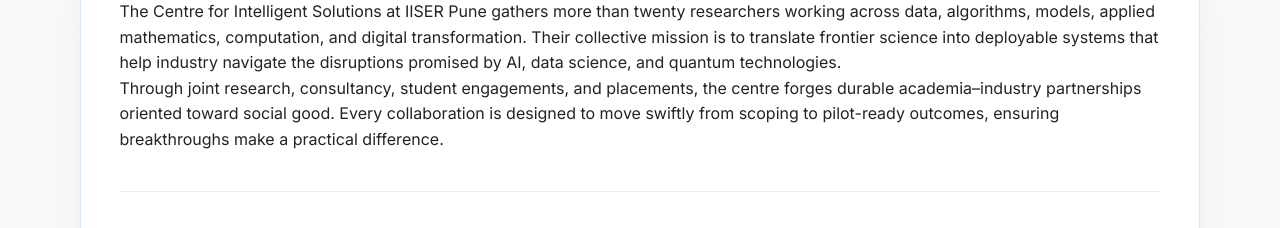
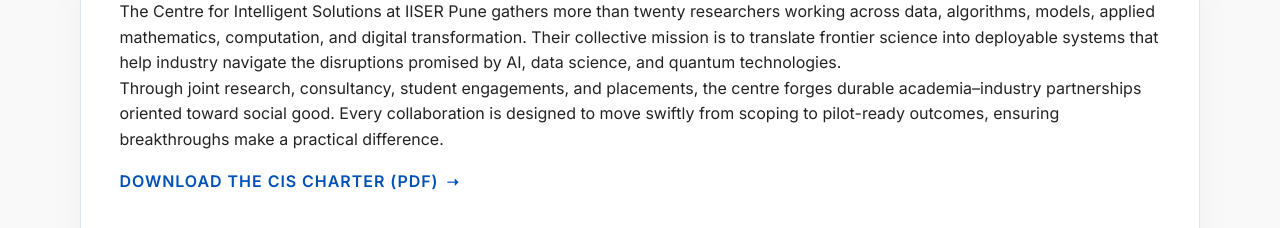
Before and after one commit to ritams/cis, a plain HTML site: page about.html in a window 1280 px wide. Shown: the part 724-952 px from the top of the page. Drawn offline with Linux system fonts and the light colour scheme.

Commit message:
feat: add CIS charter download link with styled button

```diff
--- a/about.html
+++ b/about.html
@@ -63,6 +63,7 @@
               <h2>Centre for Intelligent Solutions</h2>
               <p>The Centre for Intelligent Solutions at IISER Pune gathers more than twenty researchers working across data, algorithms, models, applied mathematics, computation, and digital transformation. Their collective mission is to translate frontier science into deployable systems that help industry navigate the disruptions promised by AI, data science, and quantum technologies.</p>
               <p>Through joint research, consultancy, student engagements, and placements, the centre forges durable academia–industry partnerships oriented toward social good. Every collaboration is designed to move swiftly from scoping to pilot-ready outcomes, ensuring breakthroughs make a practical difference.</p>
+              <p><a class="download-link" href="assets-docs/CIS_Charter.pdf" download>Download the CIS Charter (PDF)</a></p>
             </div>
           </div>
         </div>
--- a/assets/css/style.css
+++ b/assets/css/style.css
@@ -1372,6 +1372,33 @@
   color: var(--cis-primary-hover);
 }
 
+.download-link {
+  display: inline-flex;
+  align-items: center;
+  gap: 0.5rem;
+  margin-top: 1rem;
+  font-weight: 600;
+  letter-spacing: 0.06em;
+  text-transform: uppercase;
+  color: var(--cis-primary);
+  text-decoration: none;
+  transition: color 200ms var(--cis-transition);
+}
+
+.download-link:hover {
+  color: var(--cis-primary-hover);
+}
+
+.download-link::after {
+  content: "➝";
+  font-size: 0.9em;
+  transition: transform 160ms var(--cis-transition);
+}
+
+.download-link:hover::after {
+  transform: translateX(0.1875rem);
+}
+
 .contact-card__socials a {
   color: inherit;
   display: inline-flex;
```
Also changed, not shown: 1 other file.
